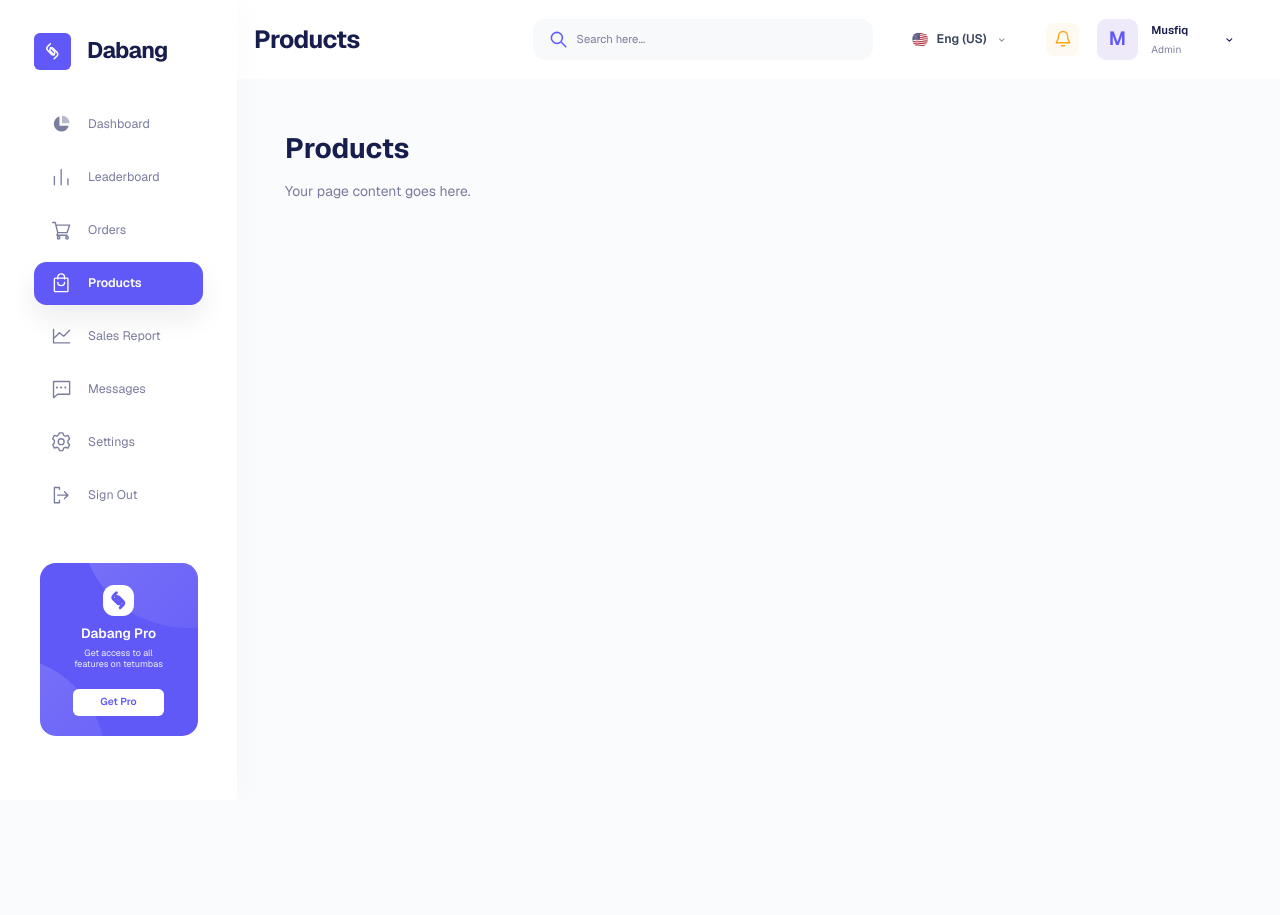
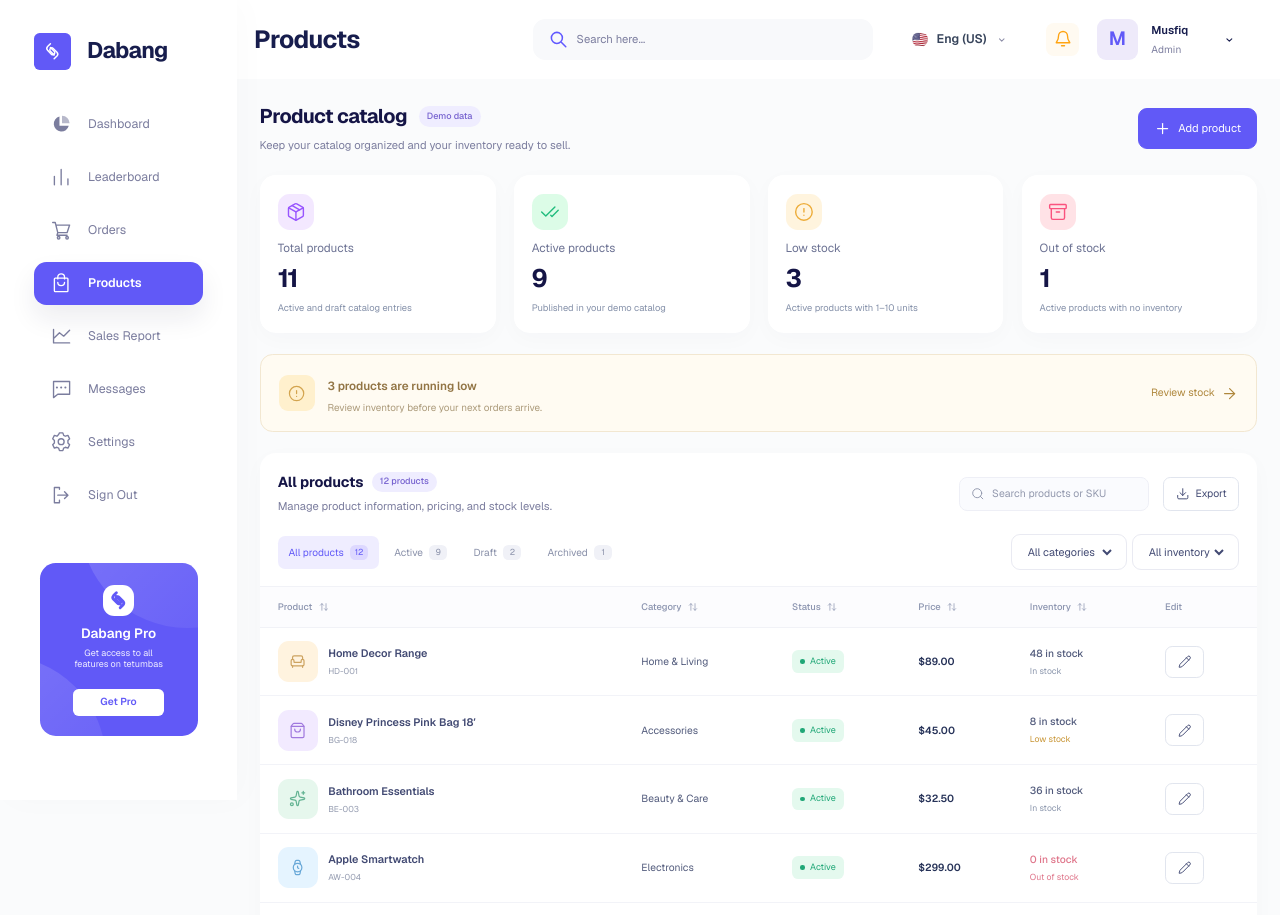
Before and after one commit to yonas-t-a/sales_dashboard, a Next.js app: page /products in a window 1280 px wide. Shown: the top 915 px of the page. Before the commit the page ends 800 px from the top, so only its background shows below. Built offline with nearby package versions, Linux system fonts and the light colour scheme.

Commit message:
product update

```diff
--- a/app/[section]/page.tsx
+++ b/app/[section]/page.tsx
@@ -2,16 +2,38 @@ import { notFound } from "next/navigation";
 import { navigationItems } from "@/config/navigation";
 
 const pages = [
-  ...navigationItems.filter((item) => !["/", "/leaderboard", "/orders"].includes(item.href)).map((item) => ({ slug: item.href.slice(1), title: item.label, description: "Your page content goes here." })),
-  { slug: "upgrade", title: "Dabang Pro", description: "Connect your upgrade flow here." },
-  { slug: "sign-out", title: "Sign Out", description: "Connect your authentication provider here to enable sign out." },
+  ...navigationItems
+    .filter(
+      (item) =>
+        !["/", "/leaderboard", "/orders", "/products"].includes(item.href),
+    )
+    .map((item) => ({
+      slug: item.href.slice(1),
+      title: item.label,
+      description: "Your page content goes here.",
+    })),
+  {
+    slug: "upgrade",
+    title: "Dabang Pro",
+    description: "Connect your upgrade flow here.",
+  },
+  {
+    slug: "sign-out",
+    title: "Sign Out",
+    description:
+      "Connect your authentication provider here to enable sign out.",
+  },
 ];
 
 export function generateStaticParams() {
   return pages.map(({ slug }) => ({ section: slug }));
 }
 
-export default async function SectionPage({ params }: { params: Promise<{ section: string }> }) {
+export default async function SectionPage({
+  params,
+}: {
+  params: Promise<{ section: string }>;
+}) {
   const { section } = await params;
   const page = pages.find(({ slug }) => slug === section);
   if (!page) notFound();
--- /dev/null
+++ b/app/products/page.tsx
@@ -0,0 +1,6 @@
+import type { Metadata } from "next";
+import { ProductsPage } from "@/components/products/products-page";
+export const metadata: Metadata = { title: "Products | Dabang" };
+export default function Page() {
+  return <ProductsPage />;
+}
--- a/components/leaderboard/leaderboard.module.css
+++ b/components/leaderboard/leaderboard.module.css
@@ -9,9 +9,8 @@
 .page p {
   margin: 0;
 }
-.page button,
-.page select,
-.page input {
+/* Keep this reset below component styles regardless of route CSS load order. */
+:where(.page) :where(button, select, input) {
   font: inherit;
 }
 .page button,
--- /dev/null
+++ b/data/products.ts
@@ -0,0 +1,198 @@
+export const productCategories = [
+  "Home & Living",
+  "Accessories",
+  "Beauty & Care",
+  "Electronics",
+] as const;
+export const productStatuses = ["Active", "Draft", "Archived"] as const;
+export type Product = {
+  id: string;
+  name: string;
+  sku: string;
+  category: (typeof productCategories)[number];
+  status: (typeof productStatuses)[number];
+  priceCents: number;
+  stock: number;
+  description: string;
+};
+export const lowStockThreshold = 10;
+export const initialProducts: Product[] = [
+  {
+    id: "p1",
+    name: "Home Decor Range",
+    sku: "HD-001",
+    category: "Home & Living",
+    status: "Active",
+    priceCents: 8900,
+    stock: 48,
+    description:
+      "A curated collection of decorative accents for everyday spaces.",
+  },
+  {
+    id: "p2",
+    name: "Disney Princess Pink Bag 18′",
+    sku: "BG-018",
+    category: "Accessories",
+    status: "Active",
+    priceCents: 4500,
+    stock: 8,
+    description: "Lightweight pink backpack with adjustable shoulder straps.",
+  },
+  {
+    id: "p3",
+    name: "Bathroom Essentials",
+    sku: "BE-003",
+    category: "Beauty & Care",
+    status: "Active",
+    priceCents: 3250,
+    stock: 36,
+    description: "Everyday bathroom accessories in a coordinated set.",
+  },
+  {
+    id: "p4",
+    name: "Apple Smartwatch",
+    sku: "AW-004",
+    category: "Electronics",
+    status: "Active",
+    priceCents: 29900,
+    stock: 0,
+    description: "Smartwatch for everyday activity tracking and notifications.",
+  },
+  {
+    id: "p5",
+    name: "Ceramic Table Lamp",
+    sku: "HL-005",
+    category: "Home & Living",
+    status: "Active",
+    priceCents: 6500,
+    stock: 24,
+    description: "Soft ambient lighting with a textured ceramic base.",
+  },
+  {
+    id: "p6",
+    name: "Wireless Headphones",
+    sku: "EL-006",
+    category: "Electronics",
+    status: "Active",
+    priceCents: 12900,
+    stock: 6,
+    description: "Over-ear headphones with wireless connectivity.",
+  },
+  {
+    id: "p7",
+    name: "Everyday Tote Bag",
+    sku: "AC-007",
+    category: "Accessories",
+    status: "Active",
+    priceCents: 2800,
+    stock: 72,
+    description: "Reusable canvas tote with a spacious main compartment.",
+  },
+  {
+    id: "p8",
+    name: "Botanical Hand Wash",
+    sku: "BC-008",
+    category: "Beauty & Care",
+    status: "Active",
+    priceCents: 1800,
+    stock: 10,
+    description: "Gentle hand wash with a fresh botanical fragrance.",
+  },
+  {
+    id: "p9",
+    name: "Linen Cushion Cover",
+    sku: "HL-009",
+    category: "Home & Living",
+    status: "Draft",
+    priceCents: 2400,
+    stock: 30,
+    description:
+      "Neutral linen-blend cushion cover. Launch collection in preparation.",
+  },
+  {
+    id: "p10",
+    name: "Portable Bluetooth Speaker",
+    sku: "EL-010",
+    category: "Electronics",
+    status: "Draft",
+    priceCents: 5900,
+    stock: 0,
+    description: "Compact speaker for music on the go.",
+  },
+  {
+    id: "p11",
+    name: "Travel Organizer",
+    sku: "AC-011",
+    category: "Accessories",
+    status: "Active",
+    priceCents: 2200,
+    stock: 18,
+    description: "Keep small travel essentials neatly organized.",
+  },
+  {
+    id: "p12",
+    name: "Classic Desk Clock",
+    sku: "HL-012",
+    category: "Home & Living",
+    status: "Archived",
+    priceCents: 3500,
+    stock: 4,
+    description: "Previous-season analog desk clock.",
+  },
+];
+
+export function stockLabel(stock: number) {
+  return stock === 0
+    ? "Out of stock"
+    : stock <= lowStockThreshold
+      ? "Low stock"
+      : "In stock";
+}
+export function summarizeProducts(products: Product[]) {
+  const active = products.filter((product) => product.status === "Active");
+  return {
+    total: products.filter((product) => product.status !== "Archived").length,
+    active: active.length,
+    low: active.filter(
+      (product) => product.stock > 0 && product.stock <= lowStockThreshold,
+    ).length,
+    out: active.filter((product) => product.stock === 0).length,
+  };
+}
+export function validateProduct(
+  product: Product,
+  products: Product[],
+): string | null {
+  if (!product.name.trim() || product.name.length > 100)
+    return "Enter a product name between 1 and 100 characters.";
+  if (!/^[A-Za-z0-9][A-Za-z0-9_-]{1,29}$/.test(product.sku))
+    return "Use a SKU of 2–30 letters, numbers, hyphens, or underscores.";
+  if (
+    products.some(
+      (existing) =>
+        existing.id !== product.id &&
+        existing.sku.toLowerCase() === product.sku.toLowerCase(),
+    )
+  )
+    return "This SKU already exists. Use a unique SKU.";
+  if (
+    !productCategories.includes(product.category) ||
+    !productStatuses.includes(product.status)
+  )
+    return "Choose a valid category and status.";
+  if (
+    !Number.isSafeInteger(product.priceCents) ||
+    product.priceCents < 1 ||
+    product.priceCents > 100000000
+  )
+    return "Enter a price between $0.01 and $1,000,000.";
+  if (
+    !Number.isSafeInteger(product.stock) ||
+    product.stock < 0 ||
+    product.stock > 1000000
+  )
+    return "Stock must be a whole number between 0 and 1,000,000.";
+  if (product.description.length > 1000)
+    return "Keep the description within 1,000 characters.";
+  return null;
+}
```
Also changed, not shown: 1 other file (tests, documents, lock files or other folders).
